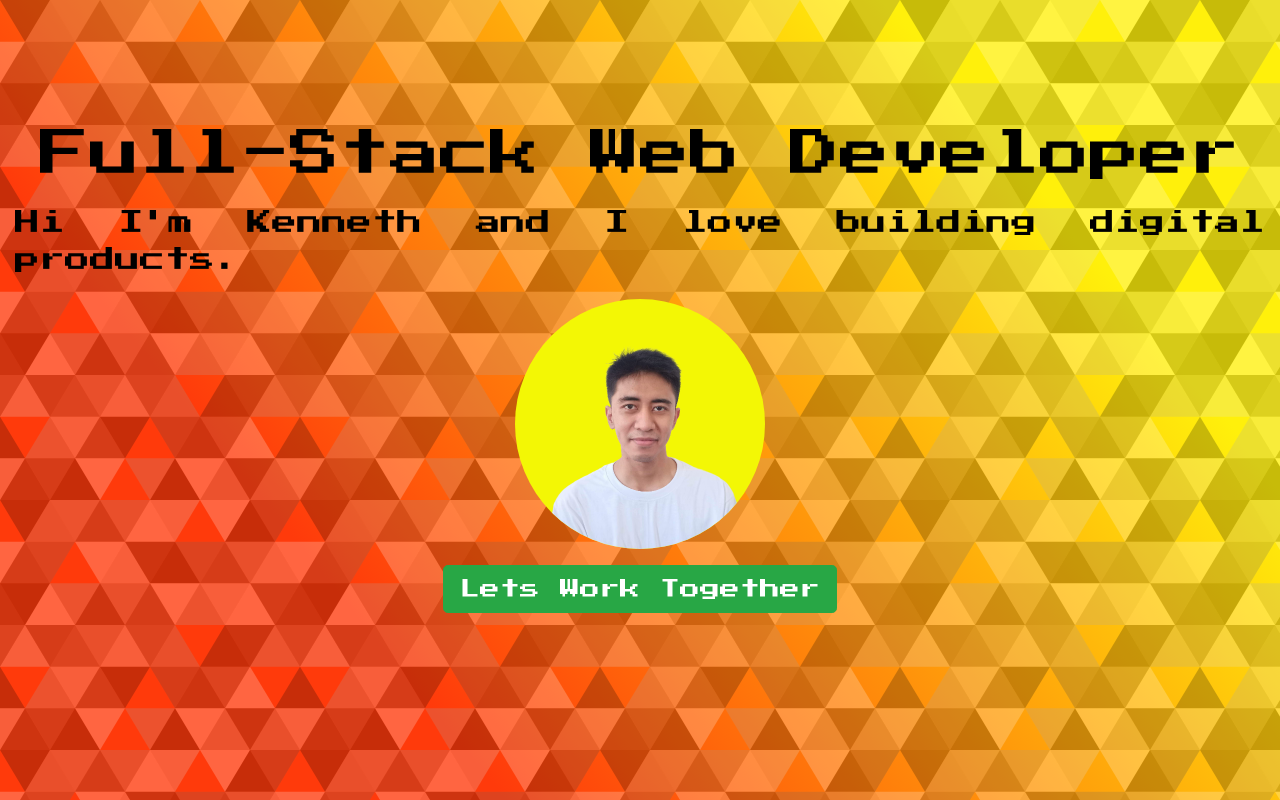
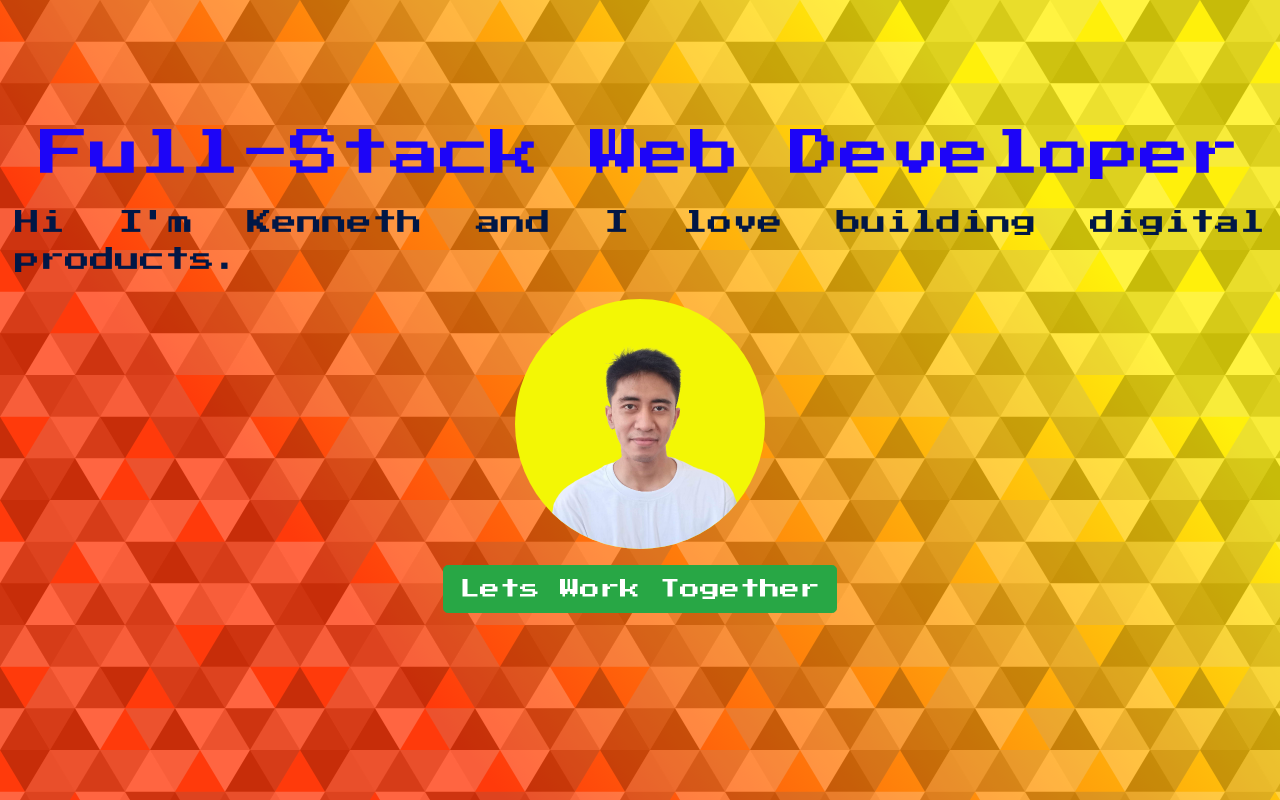
Before and after one commit to KRadalla/fcb-portfolio, a plain HTML site: page index.html in a window 1280 px wide. Drawn offline with nearby package versions, Linux system fonts and the light colour scheme.

Commit message:
Update style.css

```diff
--- a/style.css
+++ b/style.css
@@ -19,13 +19,13 @@ body{
 
 h1{
     font-size: 50px;
-    color: rgb(0, 0, 0);
+    color: rgb(29, 5, 247);
     margin-bottom: 20px;
     text-align: center;
 }
 p{
     font-size: 25px;
-    color: rgb(0, 0, 0);
+    color: rgb(1, 23, 70);
     margin-bottom: 20px;
     text-align: justify;
 }
```
